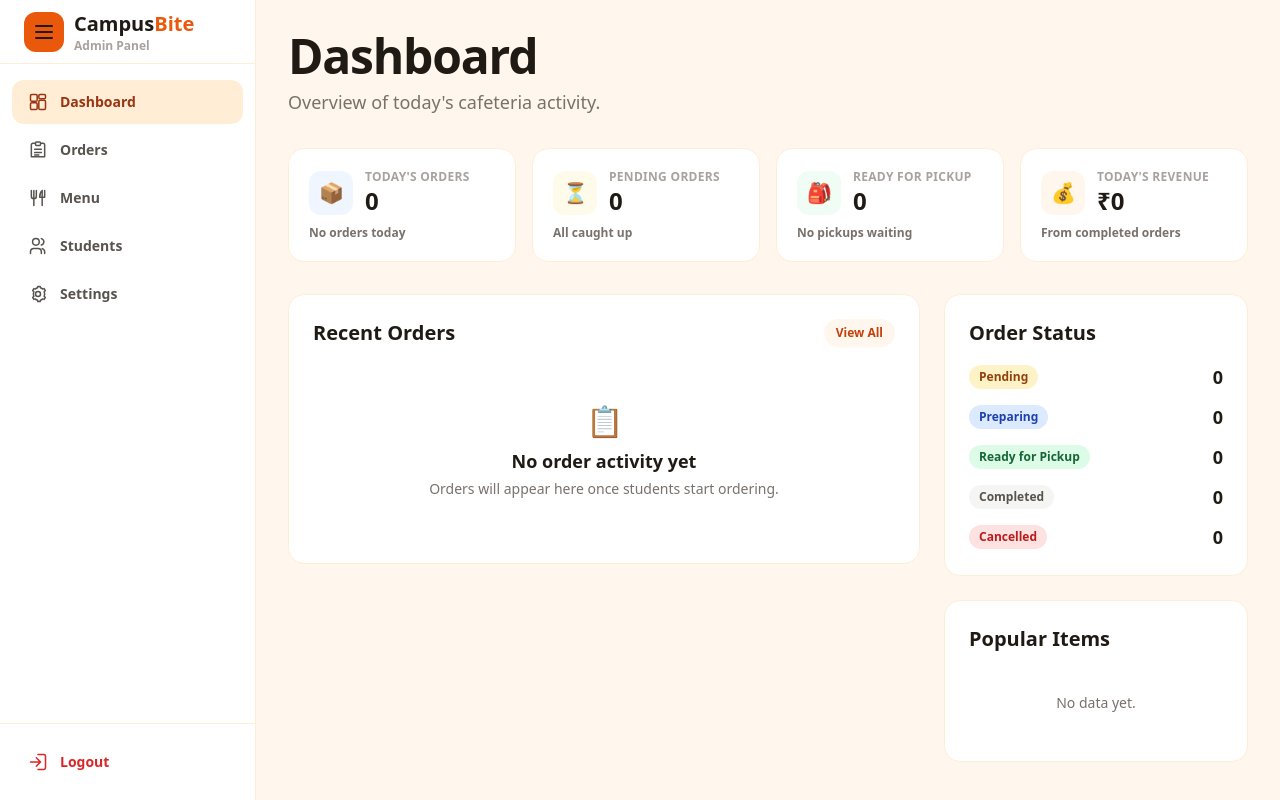
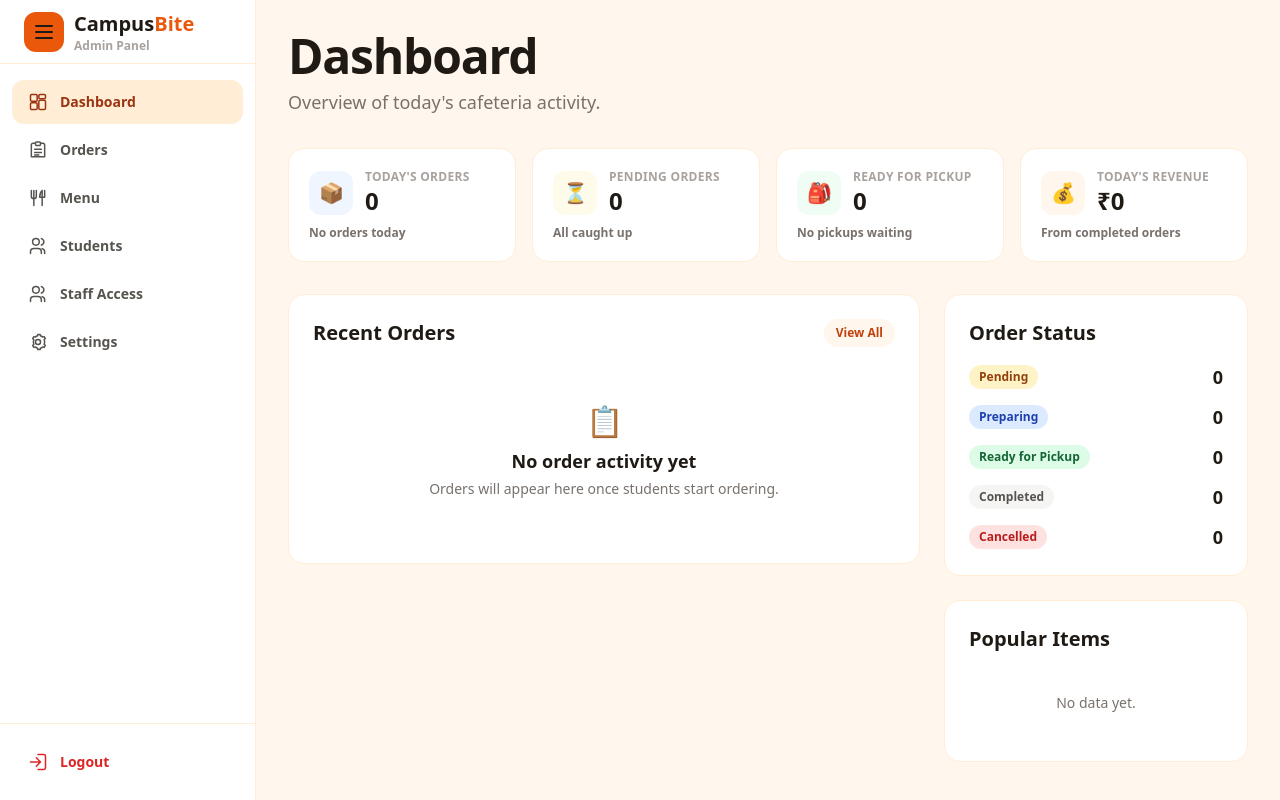
Before and after one commit to chiagsapara405-source/campusBite, a PHP site: page /admin/admin-dashboard.php in a window 1280 px wide. Run offline with PHP 8.4, Linux system fonts and the light colour scheme; a user stored in the database is signed in; data that the repository does not hold is empty; some libraries are stand-ins or nearby versions.

Commit message:
Add staff access link to admin navigation

```diff
--- a/admin/admin-dashboard.php
+++ b/admin/admin-dashboard.php
@@ -113,6 +113,10 @@ if ($dashboardJson === false) { $dashboardJson = '[]'; }
                        class="sidebar-link mb-1 flex items-center gap-3 rounded-xl px-4 py-3 text-sm font-bold text-stone-600 hover:bg-orange-50">
                         <span class="flex h-5 w-5 items-center justify-center"><svg class="h-5 w-5" viewBox="0 0 24 24" fill="none" stroke="currentColor" stroke-width="1.8" stroke-linecap="round" stroke-linejoin="round" aria-hidden="true"><path d="M16 21v-2a4 4 0 0 0-4-4H7a4 4 0 0 0-4 4v2"/><circle cx="9.5" cy="7" r="4"/><path d="M20 21v-2a4 4 0 0 0-3-3.87M16 3.13a4 4 0 0 1 0 7.75"/></svg></span> Students
                     </a>
+                    <a href="admin-staff.php"
+                       class="sidebar-link mb-1 flex items-center gap-3 rounded-xl px-4 py-3 text-sm font-bold text-stone-600 hover:bg-orange-50">
+                        <span class="flex h-5 w-5 items-center justify-center"><svg class="h-5 w-5" viewBox="0 0 24 24" fill="none" stroke="currentColor" stroke-width="1.8" stroke-linecap="round" stroke-linejoin="round" aria-hidden="true"><path d="M16 21v-2a4 4 0 0 0-4-4H7a4 4 0 0 0-4 4v2"/><circle cx="9.5" cy="7" r="4"/><path d="M20 21v-2a4 4 0 0 0-3-3.87M16 3.13a4 4 0 0 1 0 7.75"/></svg></span> Staff Access
+                    </a>
                     <a href="admin-settings.php"
                        class="sidebar-link mb-1 flex items-center gap-3 rounded-xl px-4 py-3 text-sm font-bold text-stone-600 hover:bg-orange-50">
                         <span class="flex h-5 w-5 items-center justify-center"><svg class="h-5 w-5" viewBox="0 0 24 24" fill="none" stroke="currentColor" stroke-width="1.8" stroke-linecap="round" stroke-linejoin="round" aria-hidden="true"><circle cx="12" cy="12" r="3"/><path d="M19.4 15a8 8 0 0 0 0-6l1.4-1.1-1.4-2.4-1.7.6a8 8 0 0 0-2.8-1.6L14.6 3h-2.8l-.3 1.5a8 8 0 0 0-2.8 1.6L7 5.5 5.6 7.9 7 9a8 8 0 0 0 0 6l-1.4 1.1L7 18.5l1.7-.6a8 8 0 0 0 2.8 1.6l.3 1.5h2.8l.3-1.5a8 8 0 0 0 2.8-1.6l1.7.6 1.4-2.4z"/></svg></span> Settings
```
